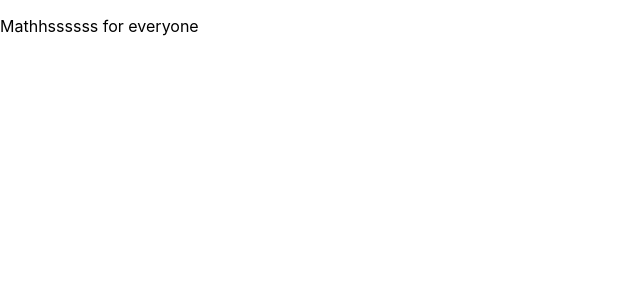
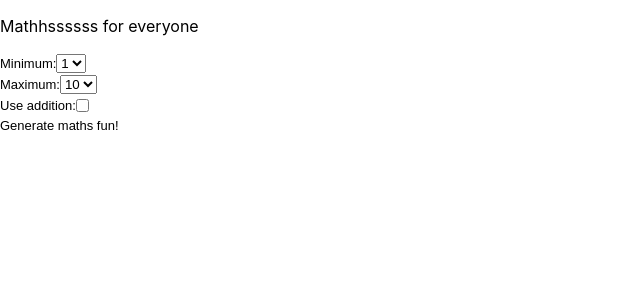
Before and after one commit to SuperDrew/maths, a React (Create React App) app: page / in a window 1280 px wide. Shown: the top 300 px of the page, without its empty margins (0-640 px from the left). Built offline with nearby package versions, Linux system fonts and the light colour scheme.

Commit message:
add initial structure

```diff
--- a/src/App.js
+++ b/src/App.js
@@ -12,6 +12,39 @@ function App() {
             </header>
 
             <div className='App-inputContainer'>
+                <div>
+                    <label htmlFor="min">Minimum: </label>
+                    <select name="min" id="min">
+                        <option value="1">1</option>
+                        <option value="2">2</option>
+                        <option value="3">3</option>
+                        <option value="4">4</option>
+                        <option value="5">5</option>
+                        <option value="6">6</option>
+                        <option value="7">7</option>
+                    </select>
+                </div>
+
+                <div>
+                    <label htmlFor="max">Maximum: </label>
+                    <select name="max" id="max">
+                        <option value="10">10</option>
+                    </select>
+                </div>
+
+                <div>
+                    <label htmlFor="addition">Use addition: </label>
+                    <input type="checkbox" id="addition" name="addition" value="addition"/>
+                </div>
+
+                <div>
+                    <button type="button">Generate maths fun!</button>
+                </div>
+
+                <table id="table">
+                    <tr>
+                    </tr>
+                </table>
             </div>
         </div>
     );
```
